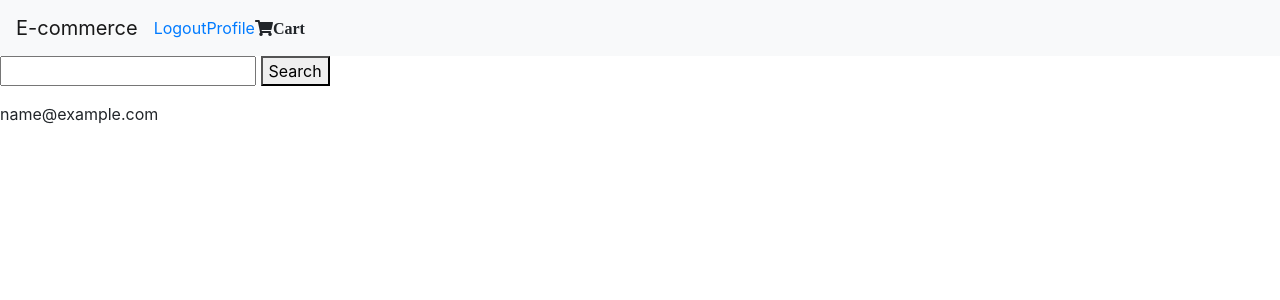
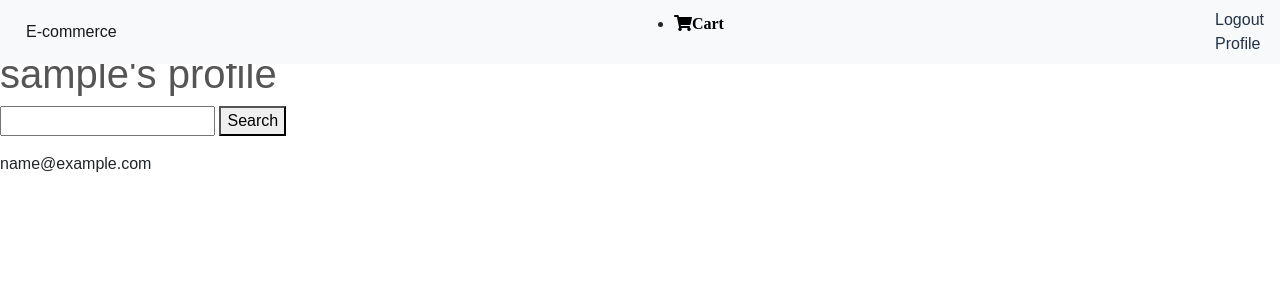
Before and after one commit to Spagettileg/pbf-e-commerce, a Django app: page /accounts/profile/ in a window 1280 px wide. Shown: the top 300 px of the page. Run offline with Django 3.2, Linux system fonts and the light colour scheme; the visitor is signed in with stand-in values (Sample User, id 1); data comes from the database, SQL or seed files in the repository; some libraries are stand-ins or nearby versions.

Commit message:
Re-ordered position of cart and user credentials

```diff
--- a/templates/base.html
+++ b/templates/base.html
@@ -12,17 +12,24 @@
     <link rel="stylesheet" href="https://use.fontawesome.com/releases/v5.8.2/css/all.css" integrity="sha384-oS3vJWv+0UjzBfQzYUhtDYW+Pj2yciDJxpsK1OYPAYjqT085Qq/1cq5FLXAZQ7Ay" crossorigin="anonymous">
 
     <!-- Personal CSS -->
-    <link rel="stylesheet" href="{% static 'css/style.css' %}" type="text/css" />
+    <link rel="stylesheet" href="{% static 'css/custom.css' %}" type="text/css" />
 
 </head>
 <body>
 
-    <nav class="navbar navbar-expand-md bg-light navbar-light fixed-top">
+    <nav class="navbar bg-light navbar-light fixed-top">
         <a class="navbar-brand" href="/">E-commerce</a>
-        <button class="navbar-toggler" type="button" data-toggle="collapse" data-target="#collapsibleNavbar">
-                    <span class="navbar-toggler-icon"></span>
-              </button>
-        <ul class="navbar-nav">
+        <ul>
+            <li class="navbar-right">
+                <a href="{% url 'view_cart' %}"></a>
+                <i class="trolley fas fa-shopping-cart">Cart</i>
+                <!-- If product count greater then 0 = warning message to user -->
+                {% if product_count > 0 %}
+                <label class="badge badge-warning">{{ product_count }}</label>
+                {% endif %}
+            </li>
+        </ul>
+        <ul class="navbar-nav navbar-right">
             {% if user.is_authenticated %}
                 <li><a href="{% url 'logout' %}">Logout</a></li>
                 <li><a href="{% url 'profile' %}">Profile</a></li>
@@ -30,14 +37,6 @@
                 <li><a href="{% url 'login' %}">Login</a></li>
                 <li><a href="{% url 'registration' %}">Register</a></li>
             {% endif %}
-            <li>
-                <a href="{% url 'view_cart' %}"></a>
-                <i class="trolley fas fa-shopping-cart">Cart</i>
-                <!-- If product count greater then 0 = warning message to user -->
-                {% if product_count > 0 %}
-                <label class="badge badge-warning">{{ product_count }}</label>
-                {% endif %}
-            </li>
         </ul>
     </nav>
 
```
